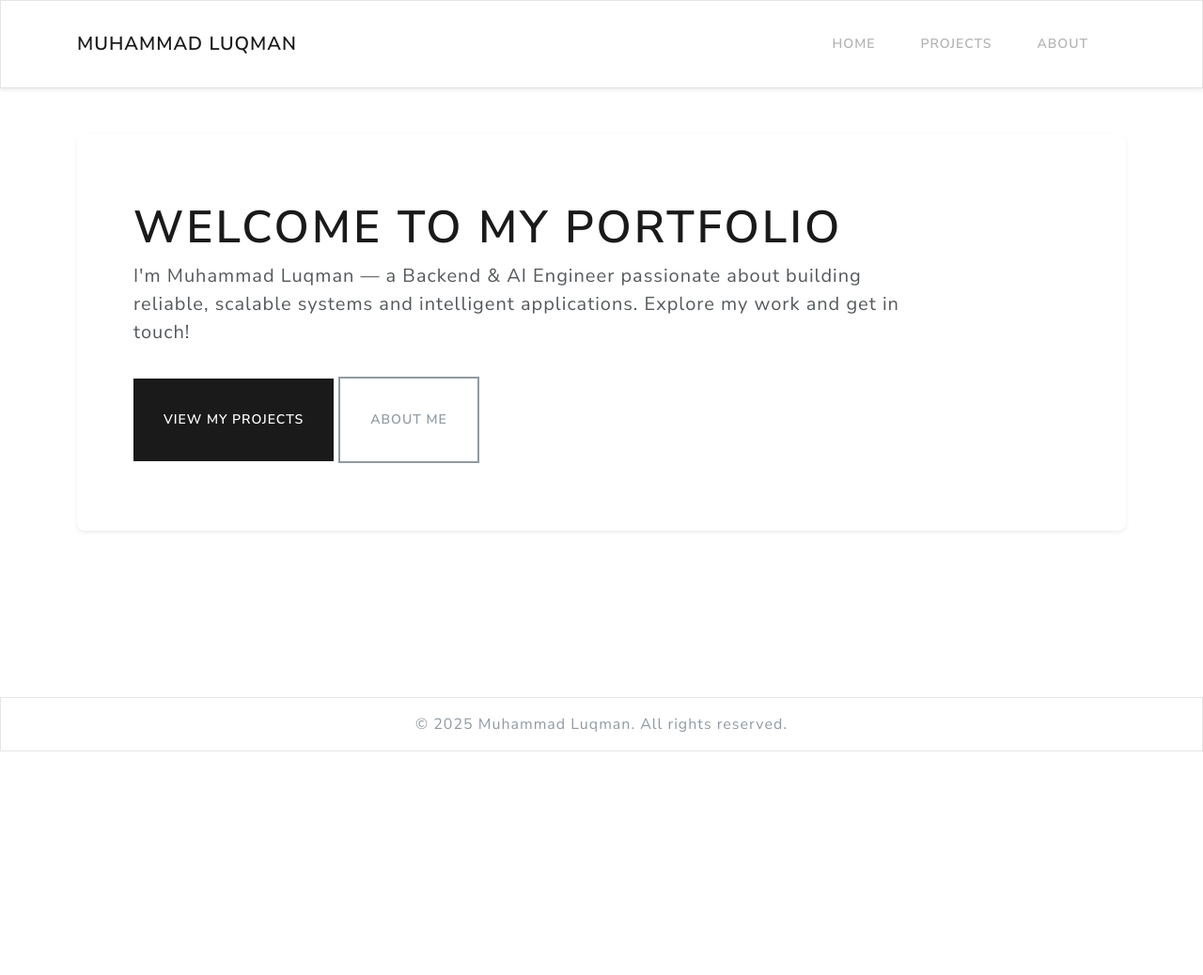
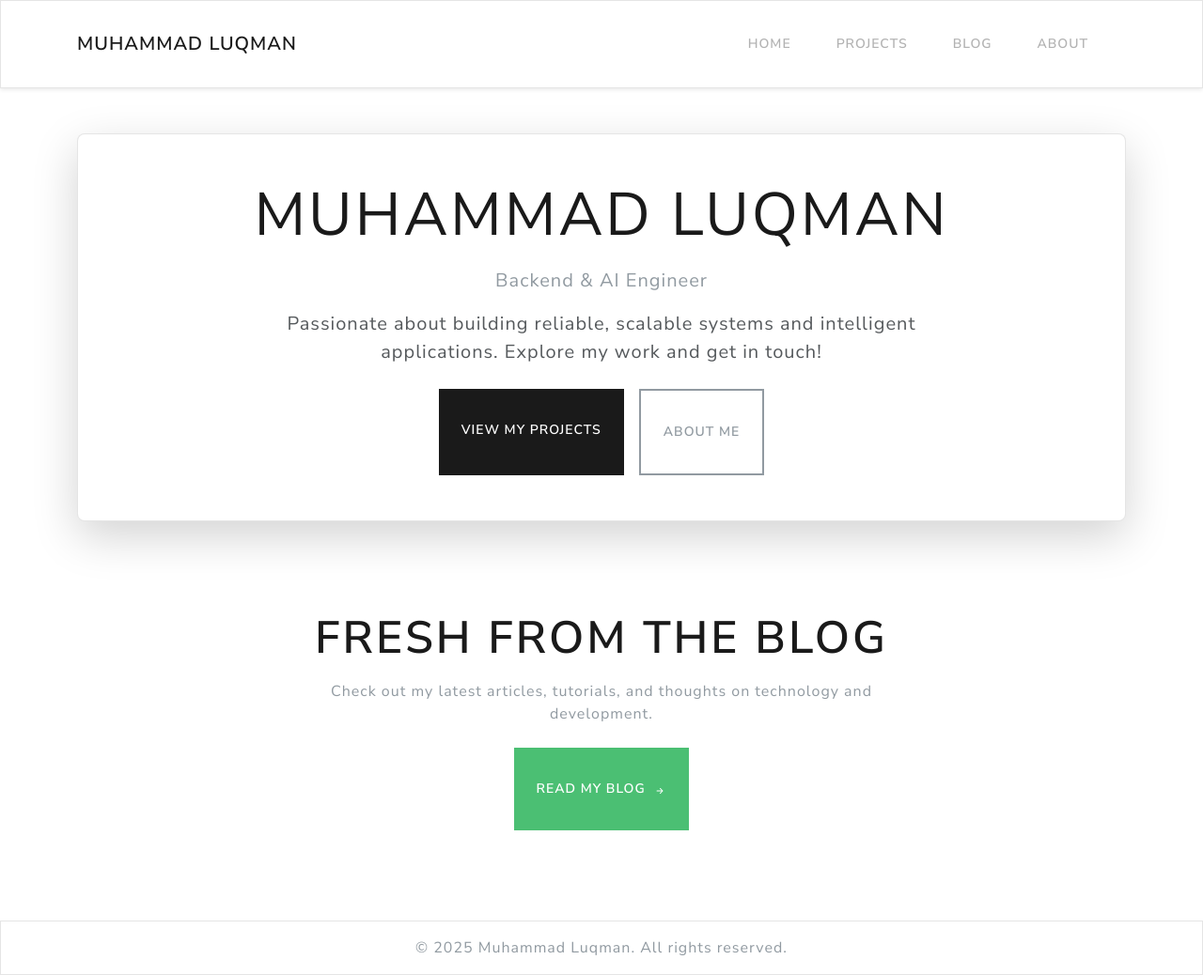
Before and after one commit to logan-mo/Portfolio, a Flask app: page / in a window 1280 px wide. Shown: the whole page at 94% size. Before the commit the page ends 800 px from the top, so only its background shows below. Run offline with Flask 3, Linux system fonts and the light colour scheme; some libraries are stand-ins or nearby versions.

Commit message:
Added picture, updated links, added blog pages, added one blog

```diff
--- a/app/routes.py
+++ b/app/routes.py
@@ -1,98 +1,89 @@
 # ...existing code...
-from flask import render_template, abort
+from flask import render_template, abort, request, redirect, url_for, flash
 import datetime # Import the datetime module
-from app import app
+from app import app # Flask app instance
+import json
+import os
+import re
+import markdown
+import frontmatter
+# Dummy project data
 
-# Dummy project data
-PROJECTS = [
-    {
-        "slug": "ai-chatbot",
-        "title": "AI Chatbot",
-        "logo": "img/logos/miku.jpeg", # Assuming logos are in static/img/logos
-        "view_type": "video",
-        "video_link": "https://www.youtube.com/embed/dQw4w9WgXcQ?si=lEFaTBriE7Urk9WU", # Example YouTube embed
-        "description_markdown": """
-An AI-powered chatbot using Large Language Models (LLMs) and a Flask backend.
 
-**Key Features:**
-*   Intent Recognition
-*   Contextual Memory
-*   API Integration for external services
-*   Scalable architecture
-        """,
-        "github": "https://github.com/luqman/ai-chatbot",
-        "demo": "https://ai-chatbot-demo.example.com"
-    },
-    {
-        "slug": "portfolio-website",
-        "title": "Portfolio Website",
-        "logo": "img/logos/miku.jpeg",
-        "view_type": "pseudo_demo", # Changed to pseudo_demo
-        "description_markdown": """
-My personal portfolio website, built with Python (Flask) and Bootstrap 5.
-
-**Highlights:**
-*   Responsive design for all devices.
-*   Dynamic project showcase (you're looking at it!).
-*   Clean and modern UI.
-        """,
-        "samples": [
-            {
-                "name": "Homepage View",
-                "thumbnail_url": "img/logos/miku.jpeg", # Example path
-                "output_url": "img/samples/rem.jpg",    # Example path
-                "output_type": "image"
-            },
-            {
-                "name": "Projects Page",
-                "thumbnail_url": "img/logos/miku.jpeg",
-                "output_url": "img/samples/rem.jpg",
-                "output_type": "image"
-            }
-        ],
-        "github": "https://github.com/luqman/portfolio",
-        "demo": ""
-    },
-    {
-        "slug": "data-pipeline",
-        "title": "Data Pipeline",
-        "logo": "img/logos/miku.jpeg",
-        "view_type": "video", # Can be 'video' even if no video_link, will show message
-        "video_link": "https://www.youtube.com/embed/dQw4w9WgXcQ?si=lEFaTBriE7Urk9WU", # No video available, template will handle this
-        "description_markdown": """
-An ETL (Extract, Transform, Load) pipeline designed for processing and managing large datasets efficiently.
-
-**Technologies Used:**
-*   Python for scripting and data manipulation.
-*   Apache Airflow for workflow orchestration.
-*   Integration with various data sources and destinations.
-        """,
-        "github": "",
-        "demo": ""
-    },
-    {
-        "slug": "cv-object-detection",
-        "title": "CV Object Detection Demo",
-        "logo": "img/logos/miku.jpeg", # Example path
-        "view_type": "pseudo_demo",
-        "description_markdown": """
-A pseudo-live demo showcasing an object detection model. Select different input images or short video clips to see the model's output.
-This demonstrates the model's capability to identify and locate various objects within a scene.
-        """,
-        "samples": [
-            {"name": "Street Scene (Image)", "thumbnail_url": "img/logos/miku.jpeg", "output_url": "img/samples/rem.jpg", "output_type": "image"},
-            {"name": "Traffic Flow (Video)", "thumbnail_url": "img/logos/miku.jpeg", "output_url": "https://www.youtube.com/embed/dQw4w9WgXcQ?si=lEFaTBriE7Urk9WU", "output_type": "video"},
-            {"name": "Indoor Objects (Image)", "thumbnail_url": "img/logos/miku.jpeg", "output_url": "img/samples/rem.jpg", "output_type": "image"}
-        ],
-        "github": "https://github.com/luqman/cv-object-detection",
-        "demo": ""
-    }
-]
+PROJECTS_JSON_PATH = os.path.join(app.root_path, 'projects.json')
+with open(PROJECTS_JSON_PATH, "r") as f:
+    PROJECTS = json.load(f)
 
 @app.context_processor
 def inject_current_year():
     """Injects the current year into all templates."""
     return {'current_year': datetime.datetime.now().year}
+
+BLOG_POSTS_DIR = os.path.join(app.root_path, 'blog_posts')
+
+def generate_slug(title_str):
+    """Generates a URL-friendly slug from a title."""
+    if not title_str:
+        return "untitled-post"
+    slug = title_str.lower()
+    slug = re.sub(r'\s+', '-', slug)  # Replace spaces with hyphens
+    slug = re.sub(r'[^\w\-]+', '', slug)  # Remove non-alphanumeric (excluding hyphen)
+    slug = re.sub(r'\-\-+', '-', slug)  # Replace multiple hyphens with single
+    slug = slug.strip('-')  # Remove leading/trailing hyphens
+    if not slug: # If slug becomes empty after sanitization
+        # Fallback to a unique slug using timestamp
+        return f"post-{int(datetime.datetime.now().timestamp())}"
+    return slug
+
+def load_blog_posts():
+    """Loads and parses all blog posts from the BLOG_POSTS_DIR."""
+    posts_data = []
+    if not os.path.isdir(BLOG_POSTS_DIR):
+        app.logger.warning(f"Blog posts directory not found: {BLOG_POSTS_DIR}")
+        return []
+
+    for filename in os.listdir(BLOG_POSTS_DIR):
+        if filename.endswith(".md"):
+            filepath = os.path.join(BLOG_POSTS_DIR, filename)
+            try:
+                with open(filepath, "r", encoding="utf-8") as f:
+                    post_fm_object = frontmatter.load(f) # frontmatter.Post object
+
+                metadata = post_fm_object.metadata # Dictionary of frontmatter
+
+                if 'title' not in metadata or 'date' not in metadata:
+                    app.logger.warning(f"Skipping {filename}: missing title or date in frontmatter.")
+                    continue
+
+                # Process date
+                raw_date = metadata['date']
+                date_obj = None
+                if isinstance(raw_date, datetime.datetime):
+                    date_obj = raw_date
+                elif isinstance(raw_date, datetime.date):
+                    date_obj = datetime.datetime.combine(raw_date, datetime.datetime.min.time())
+                elif isinstance(raw_date, str):
+                    try:
+                        date_obj = datetime.datetime.strptime(raw_date, '%Y-%m-%d')
+                    except ValueError:
+                        app.logger.warning(f"Could not parse date string '{raw_date}' for {filename}. Using current date as fallback.")
+                        date_obj = datetime.datetime.now() # Fallback
+                else:
+                    app.logger.warning(f"Unknown date format for {filename}: {raw_date}. Using current date as fallback.")
+                    date_obj = datetime.datetime.now() # Fallback
+
+                current_post = {
+                    **metadata, # Unpack all metadata
+                    'slug': metadata.get('slug') or generate_slug(metadata['title']),
+                    'date_obj': date_obj,
+                    'content_html': markdown.markdown(post_fm_object.content)
+                }
+                posts_data.append(current_post)
+            except Exception as e:
+                app.logger.error(f"Error processing blog post {filename}: {e}")
+
+    posts_data.sort(key=lambda p: p['date_obj'], reverse=True) # Newest first
+    return posts_data
 
 @app.route("/")
 def home():
@@ -112,4 +103,52 @@ def project_detail(slug):
     if not project:
         abort(404)
     return render_template("project_detail.html", project=project)
+
+@app.route("/blog")
+def blog():
+    posts = load_blog_posts()
+    return render_template("blog.html", posts=posts)
+
+@app.route("/blog/<slug>")
+def blog_post_detail(slug):
+    # Consider caching posts if performance becomes an issue
+    posts = load_blog_posts()
+    post = next((p for p in posts if p.get("slug") == slug), None)
+    if not post:
+        abort(404)
+    return render_template("blog_post_detail.html", post=post)
+
+@app.route('/contact', methods=['GET', 'POST'])
+def contact():
+    if request.method == 'POST':
+        first_name = request.form.get('first_name')
+        description = request.form.get('description')
+
+        # Basic validation
+        if not first_name or not description:
+            flash('Both First Name and Description are required.', 'danger') # 'danger' for Bootstrap error styling
+            # Pass current form data back to pre-fill the form
+            return render_template('contact.html', form_data=request.form)
+
+        # --- Placeholder for sending email ---
+        # In a real application, you would integrate an email library like Flask-Mail here.
+        # For example:
+        # 1. Install Flask-Mail: pip install Flask-Mail
+        # 2. Configure Flask-Mail in your app/__init__.py or a config file (see notes below).
+        # 3. Import and use the Mail object:
+        #    from flask_mail import Message
+        #    from app import mail # Assuming 'mail' is your initialized Flask-Mail instance
+        #    msg = Message("New Contact Form Submission from your website",
+        #                  sender="your_configured_sender_email@example.com", # This should be an email you control
+        #                  recipients=["contact@muhammad-luqman.com"])
+        #    msg.body = f"First Name: {first_name}\n\nDescription:\n{description}"
+        #    mail.send(msg)
+        print(f"Simulating email send to contact@muhammad-luqman.com:")
+        print(f"First Name: {first_name}")
+        print(f"Description: {description}")
+
+        flash('Thank you! Your message has been received.', 'success')
+        return redirect(url_for('contact')) # Redirect to clear form and prevent re-submission
+
+    return render_template("contact.html", form_data={}) # Pass empty dict for initial GET
 # ...existing code...
--- a/app/templates/base.html
+++ b/app/templates/base.html
@@ -20,6 +20,7 @@
         <ul class="navbar-nav ms-auto">
           <li class="nav-item"><a class="nav-link" href="{{ url_for('home') }}">Home</a></li>
           <li class="nav-item"><a class="nav-link" href="{{ url_for('projects') }}">Projects</a></li>
+          <li class="nav-item"><a class="nav-link" href="{{ url_for('blog') }}">Blog</a></li>
           <li class="nav-item"><a class="nav-link" href="{{ url_for('about') }}">About</a></li>
         </ul>
       </div>
--- a/app/templates/home.html
+++ b/app/templates/home.html
@@ -1,11 +1,43 @@
 {% extends "base.html" %}
 {% block content %}
-<div class="p-5 mb-4 bg-body-tertiary rounded-3 shadow-sm">
-  <div class="container-fluid py-4">
-    <h1 class="display-5 fw-bold">Welcome to My Portfolio</h1>
-    <p class="col-md-10 fs-4">I'm Muhammad Luqman — a Backend & AI Engineer passionate about building reliable, scalable systems and intelligent applications. Explore my work and get in touch!</p>
-    <a href="{{ url_for('projects') }}" class="btn btn-primary btn-lg mt-3" type="button">View My Projects</a>
-    <a href="{{ url_for('about') }}" class="btn btn-outline-secondary btn-lg mt-3" type="button">About Me</a>
+
+{# Hero Section: Enhanced for visual impact and clarity #}
+{# This block sits inside <main class="container py-4 py-md-5"> from base.html #}
+{# So, bg-light will be a card-like element within the main content area. #}
+<div class="text-center bg-light rounded-3 shadow-lg p-4 p-md-5 mb-5">
+    <h1 class="display-3 fw-bolder mb-3">Muhammad Luqman</h1>
+    <p class="fs-4 text-muted mb-3 col-md-10 col-lg-8 mx-auto">
+        Backend & AI Engineer
+    </p>
+    <p class="lead col-md-10 col-lg-8 mx-auto mb-4">
+        Passionate about building reliable, scalable systems and intelligent applications. Explore my work and get in touch!
+    </p>
+    <div class="d-grid gap-2 d-sm-flex justify-content-sm-center">
+        <a href="{{ url_for('projects') }}" class="btn btn-primary btn-lg px-4 me-sm-2">View My Projects</a>
+        <a href="{{ url_for('about') }}" class="btn btn-outline-secondary btn-lg px-4">About Me</a>
+    </div>
   </div>
+
+{# "Fresh from the Blog" Section: Made more distinct and inviting #}
+{# This section is now separate from the hero block for better page structure. #}
+{# It also sits inside <main class="container py-4 py-md-5"> #}
+{# The py-5 here adds vertical spacing relative to the hero block above and footer below. #}
+<div class="text-center py-5">
+    <div class="row justify-content-center">
+        <div class="col-lg-8 col-xl-7"> {# Constrain width a bit more for focused text #}
+            <h2 class="display-5 fw-bold mb-3">Fresh from the Blog</h2>
+            <p class="fs-5 text-muted mb-4">
+                Check out my latest articles, tutorials, and thoughts on technology and development.
+            </p>
+            <a href="{{ url_for('blog') }}" class="btn btn-success btn-lg px-4">
+                Read My Blog
+                {# Simple inline SVG for an arrow icon, avoids external dependencies for one icon #}
+                <svg xmlns="http://www.w3.org/2000/svg" width="1em" height="1em" fill="currentColor" class="bi bi-arrow-right-short ms-1 align-text-bottom" viewBox="0 0 16 16">
+                    <path fill-rule="evenodd" d="M4 8a.5.5 0 0 1 .5-.5h5.793L8.146 5.354a.5.5 0 1 1 .708-.708l3 3a.5.5 0 0 1 0 .708l-3 3a.5.5 0 0 1-.708-.708L10.293 8.5H4.5A.5.5 0 0 1 4 8z"/>
+                </svg>
+            </a>
+        </div>
+    </div>
 </div>
+
 {% endblock %}
--- a/pyproject.toml
+++ b/pyproject.toml
@@ -6,4 +6,6 @@ readme = "README.md"
 requires-python = ">=3.12"
 dependencies = [
     "flask>=3.1.1",
+    "markdown>=3.8",
+    "python-frontmatter>=1.1.0",
 ]
```
Also changed, not shown: app/blog_posts/test_blog.md (added, +27 -0 lines), app/projects.json (added, +59 -0 lines), app/templates/about.html (+4 -4 lines), app/templates/blog.html (added, +48 -0 lines), app/templates/blog_post_detail.html (added, +36 -0 lines), app/static/img/casual_pic.jpg (added), app/static/img/semi_pro_pic.jpg (added), 1 other file.
